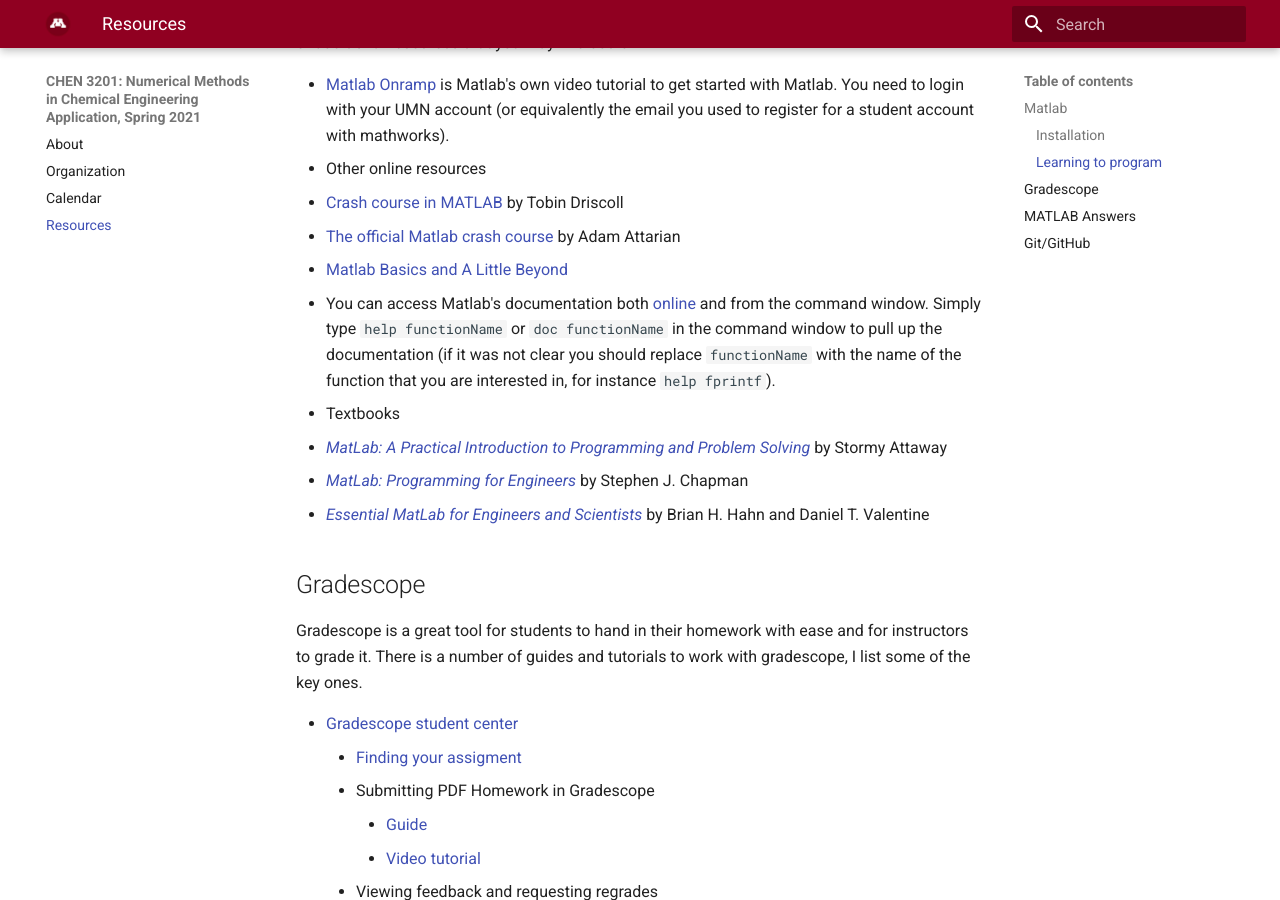
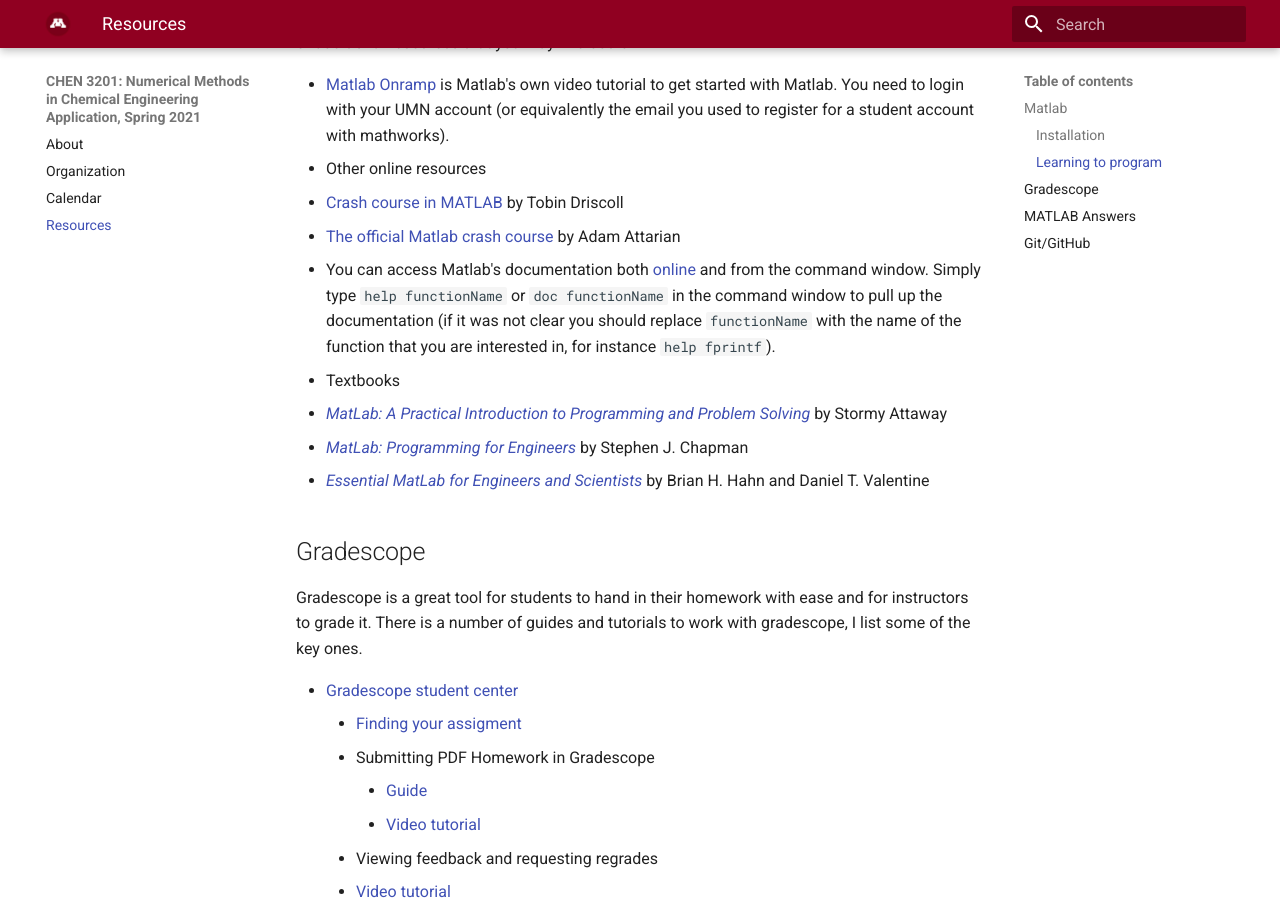
Before and after one commit to smcantab/chen3201-spring2021, an MkDocs documentation site: the page built from docs/resources.md, in a window 1280 px wide and 900 px high, scrolled down 427 px. Built offline with MkDocs 1.6.1 and Material for MkDocs 9.7.7, drawn with Linux system fonts in a browser that asks for light colours.

Commit message:
aremoved resource

```diff
--- a/docs/resources.md
+++ b/docs/resources.md
@@ -11,7 +11,6 @@
 - Other online resources
   - [Crash course in MATLAB](https://www-users.math.umn.edu/~lerman/math5467/matlab_adv.pdf) by Tobin Driscoll
   - [The official Matlab crash course](https://slccmathdepartment.weebly.com/uploads/2/8/7/2/28720941/matlab_crash_course.pdf) by Adam Attarian
-  - [Matlab Basics and A Little Beyond](https://www.math.utah.edu/~eyre/computing/matlab-intro/)
 - You can access Matlab's documentation both [online](https://www.mathworks.com/help/matlab/) and from the command window. Simply type `help functionName` or `doc functionName` in the command window to pull up the documentation (if it was not clear you should replace `functionName` with the name of the function that you are interested in, for instance `help fprintf`).
 - Textbooks
   - [_MatLab: A Practical Introduction to Programming and Problem Solving_](https://primo.lib.umn.edu/permalink/f/dkvf4l/TN_cdi_askewsholts_vlebooks_9780124058934) by Stormy Attaway
```
